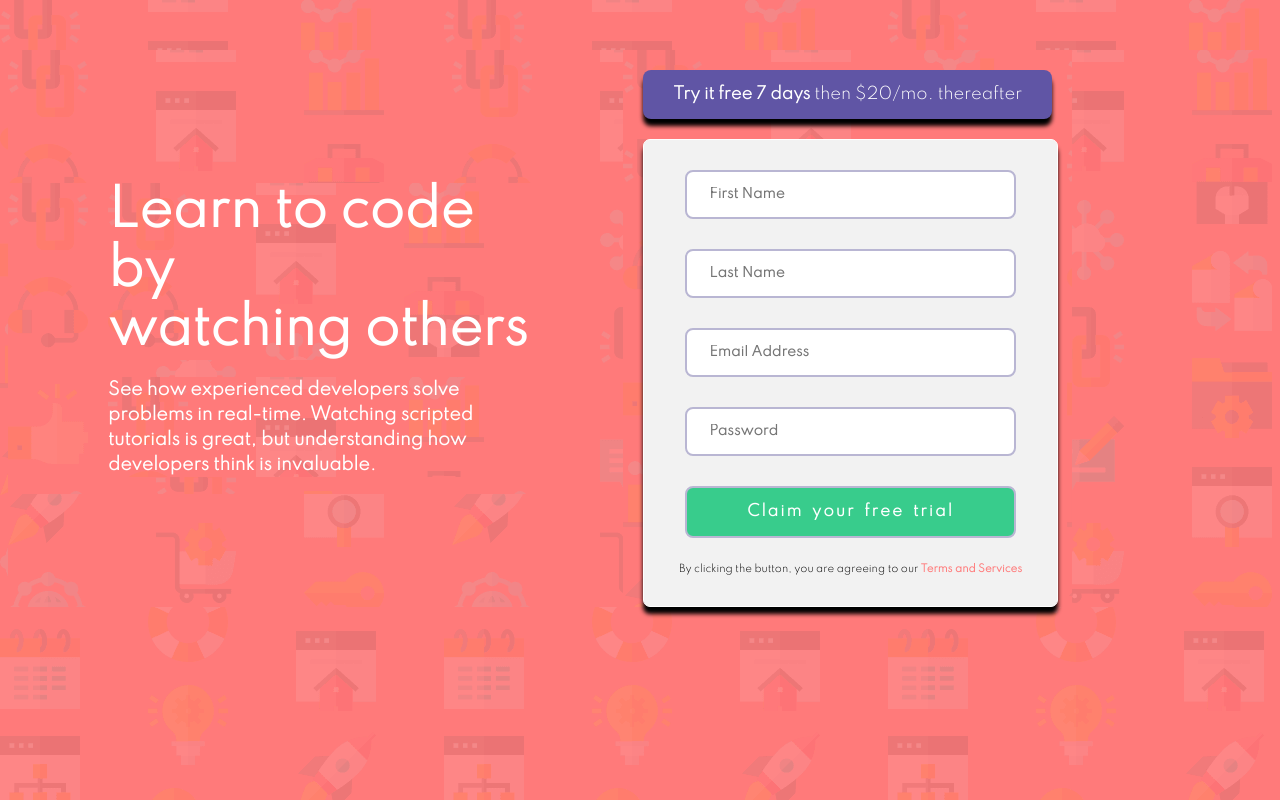
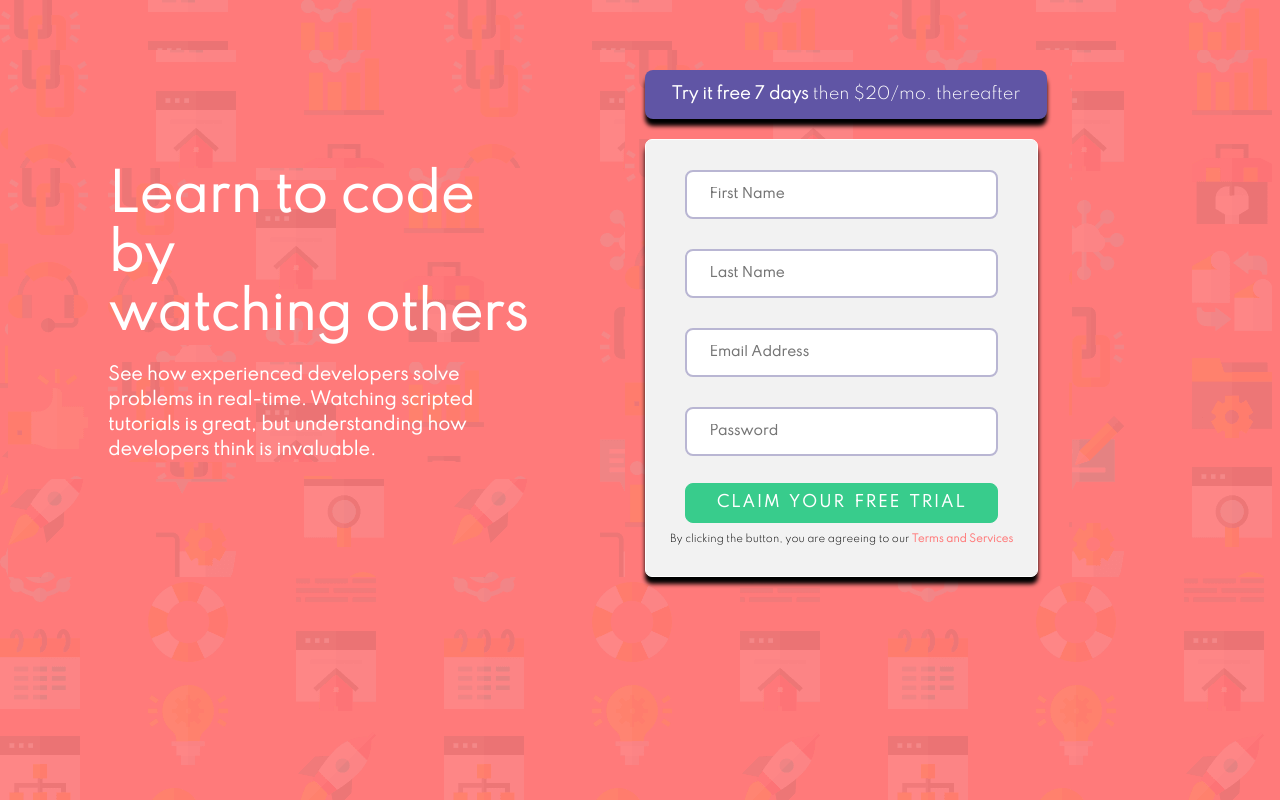
Before and after one commit to deeparka/test-form, a React (Create React App) app: page / in a window 1280 px wide. Built offline with nearby package versions, Linux system fonts and the light colour scheme.

Commit message:
added database and completed the project

```diff
--- /dev/null
+++ b/data/db.json
@@ -0,0 +1,46 @@
+{
+  "data": [
+    {
+      "firstname": "John",
+      "lastname": "Doe",
+      "email": "john45@gmail.com",
+      "password": "ghsted4566",
+      "id": 1
+    },
+    {
+      "firstName": "Arkadeep",
+      "lastName": "Prasad",
+      "email": "arkadeep180@gmail.com",
+      "password": "pos67",
+      "id": 2
+    },
+    {
+      "firstName": "fg",
+      "lastName": "sf",
+      "email": "bcvbfd@gmail.com",
+      "password": "fffff",
+      "id": 3
+    },
+    {
+      "firstName": "llkd",
+      "lastName": "dsgsgd",
+      "email": "zxcxzfz@gj",
+      "password": "4554tgrrg",
+      "id": 4
+    },
+    {
+      "firstName": "sdsd",
+      "lastName": "dfdsg",
+      "email": "xcvdg@we",
+      "password": "ryytryr76857+-",
+      "id": 5
+    },
+    {
+      "firstName": "Rajendra",
+      "lastName": "Singh",
+      "email": "rjsingh34@gmail.com",
+      "password": "erty23)89-",
+      "id": 6
+    }
+  ]
+}
--- a/package.json
+++ b/package.json
@@ -8,6 +8,7 @@
     "@testing-library/user-event": "^13.5.0",
     "react": "^17.0.2",
     "react-dom": "^17.0.2",
+    "react-router-dom": "^6.2.2",
     "react-scripts": "5.0.0",
     "web-vitals": "^2.1.4"
   },
--- a/src/components/DetailsForm.js
+++ b/src/components/DetailsForm.js
@@ -1,21 +1,78 @@
+import { useState } from "react";
+
 const DetailsForm = () => {
+    const [firstName, setFirstName] = useState("");
+    const [lastName, setLastName] = useState("");
+    const [email, setEmail] = useState("");
+    const [password, setPassword] = useState("");
+    const [isPending, setIsPending] = useState(false);
+
+    const handleSubmit = (e) => {
+        e.preventDefault();
+        const data = { firstName, lastName, email, password };
+        setIsPending(true);
+        console.log(data);
+
+        fetch("http://localhost:8001/data", {
+            method: "POST",
+            headers: { "Content-type": "application/json" },
+            body: JSON.stringify(data),
+        }).then(() => {
+            console.log("Data added successfully");
+            setIsPending(false);
+            alert("Data added successfully");
+            setFirstName("");
+            setLastName("");
+            setEmail("");
+            setPassword("");
+        });
+    };
+
     return (
-        <form className="form">
+        <form className="form" onSubmit={handleSubmit}>
             <input
                 type="text"
                 placeholder="First Name"
                 id="first-name"
+                value={firstName}
+                onChange={(e) => setFirstName(e.target.value)}
                 required
             />
-            <input type="text" placeholder="Last Name" required />
-            <input type="email" placeholder="Email Address" required />
-            <input type="password" placeholder="Password" required />
+            {/* {firstName === "" && (
+                <p className="error">First Name cannot be empty</p>
+            )} */}
             <input
-                type="submit"
-                className="claim"
-                value="Claim your free trial"
+                type="text"
+                placeholder="Last Name"
+                value={lastName}
+                onChange={(e) => setLastName(e.target.value)}
+                required
             />
-            <br />
+            {/* {lastName === "" && (
+                <p className="error">Last Name cannot be empty</p>
+            )} */}
+            <input
+                type="email"
+                placeholder="Email Address"
+                value={email}
+                onChange={(e) => setEmail(e.target.value)}
+                required
+            />
+            {/* {email === "" && (
+                <p className="error">Looks like this is not an email</p>
+            )} */}
+            <input
+                type="password"
+                placeholder="Password"
+                value={password}
+                onChange={(e) => setPassword(e.target.value)}
+                required
+            />
+            {/* {password === "" && (
+                <p className="error">Password cannot be empty</p>
+            )} */}
+            {!isPending && <button>CLAIM YOUR FREE TRIAL</button>}
+            {isPending && <button disabled>Adding Data</button>}
             <p className="agree">
                 By clicking the button, you are agreeing to our
                 <span> Terms and Services</span>
--- a/src/index.css
+++ b/src/index.css
@@ -49,20 +49,19 @@
     border: 20px #6055a5;
     padding: 15px 22px;
     border-radius: 8px;
-    max-width: 100%;
+    max-width: 80%;
     box-shadow: 0 7px 4px #000000;
 }
 
 .home .offer-details-form .offer span {
     font-weight: bolder;
-    max-width: 100%;
 }
 
 form {
     background: #f2f2f2;
     border: 1px solid #fff;
     border-radius: 7px;
-    max-width: 92%;
+    max-width: 87.5%;
     margin-left: 20px;
     box-shadow: 0 7px 4px;
 }
@@ -85,23 +84,37 @@ form {
     margin-top: 30px;
 }
 
-input[type="submit"] {
-    background-color: #38cc8c;
+button {
+    background: #38cc8c;
     color: #fff;
     font-size: 15px;
     font-weight: bold;
     word-spacing: 3px;
     letter-spacing: 2px;
+    width: 80%;
+    border: 1px solid #38cc8c;
+    border-radius: 8px;
+    padding: 10px;
+    margin-top: 12px;
+}
+
+button:hover {
+    background: #95f095;
 }
 
 form p.agree {
     margin-bottom: 30px;
 }
 
-form p,
+form p.agree,
 form p span {
     background: #f2f2f2;
     font-size: 10px;
+}
+
+form p.error {
+    background: #f2f2f2;
+    font-size: 5px;
 }
 
 form p span {
```
Also changed, not shown: 1 other file (tests, documents, lock files or other folders).
